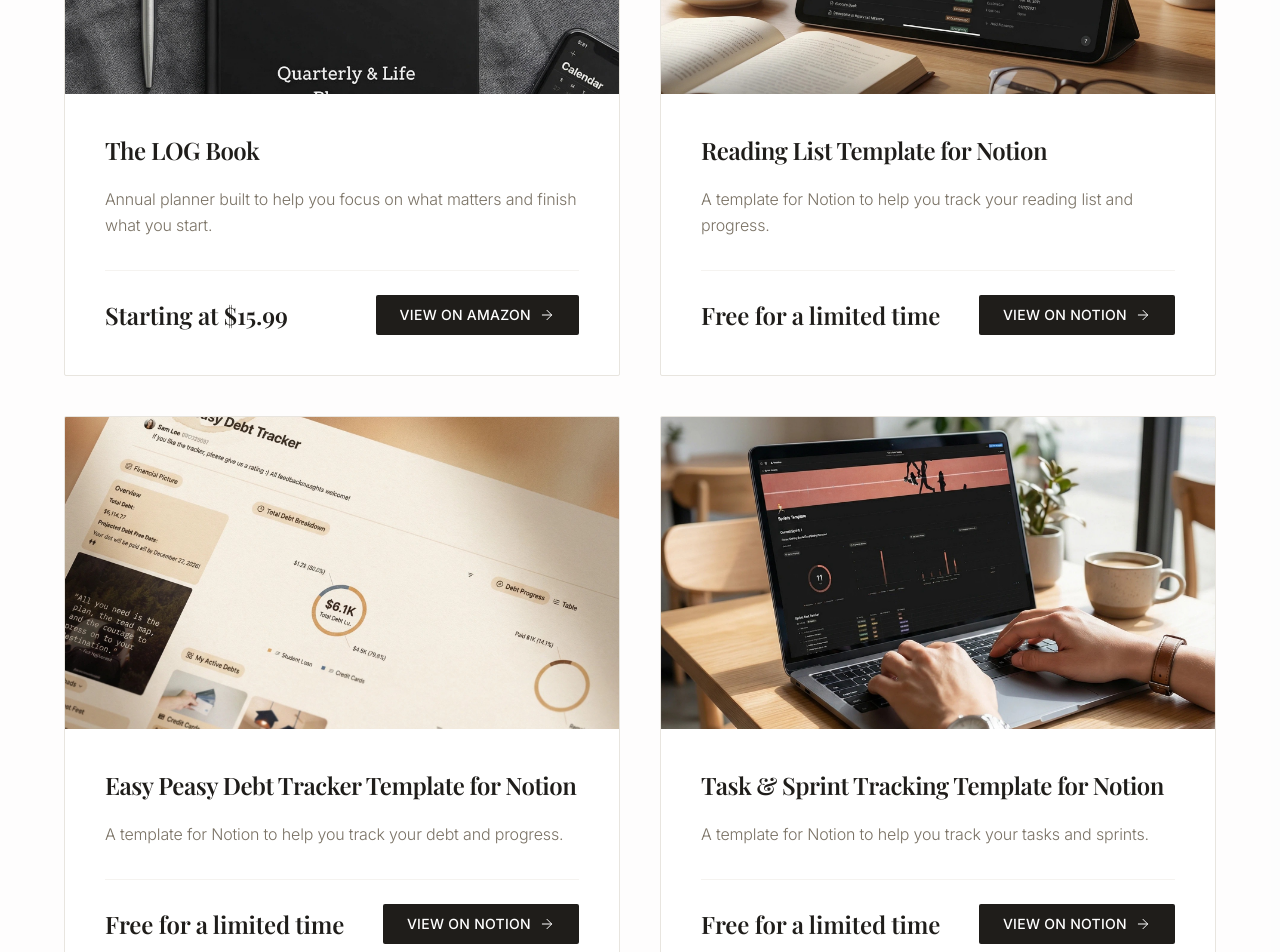
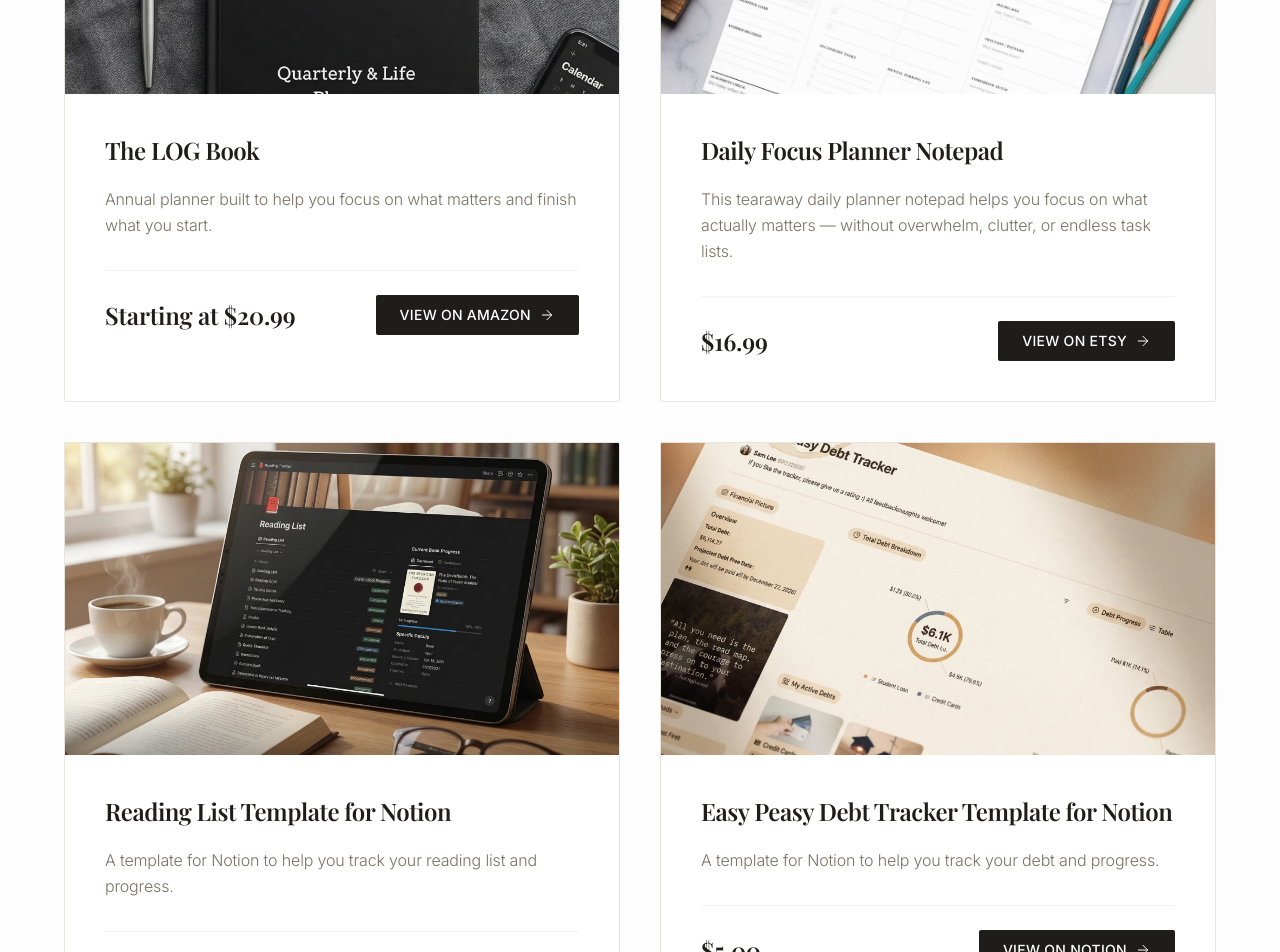
Before and after one commit to snlee159/life-organizer-guru, a React (Vite) app: page /products in a window 1280 px wide. Shown: the part 2560-3512 px from the top of the page. Built offline with nearby package versions, Linux system fonts and the light colour scheme; no server answers.

Commit message:
added new daily planner and updated prices

```diff
--- a/src/pages/Products.tsx
+++ b/src/pages/Products.tsx
@@ -1,87 +1,108 @@
-import { ArrowRight } from 'lucide-react'
+import { ArrowRight } from "lucide-react";
 
 export default function Products() {
   // Update the 'url' field for each product with your actual Gumroad, Etsy, or Amazon KDP links
   // The entire product card is clickable and will open the link in a new tab
   const products = [
     {
-      category: 'Apps & Tools',
+      category: "Apps & Tools",
       items: [
         {
-          title: 'Runtime Product Manager',
-          description: 'An automated product manager for your life, built to help you break down and scope tasks and prioritize with automated daily task assignment based on your goals, energy, and time.',
-          price: 'Free Tier Available',
-          url: 'https://runtimepm.com',
-          platform: 'Website',
-          image: '/images/runtime-pm-display.jpeg',
-        }
-      ]
-    },
-    {
-      category: 'Books',
-      items: [
-        {
-          title: 'Default to Less: How to Reduce Cognitive Load and Build a Life With Direction',
-          description: 'A calm, practical guide for high-functioning people who feel overwhelmed, showing how to reduce cognitive load by letting go first and rebuilding only what truly matters.',
-          price: 'Starting at $7.99', // $17.99 for paperback, $26.99 for hardcover
-          url: 'https://www.amazon.com/dp/B0GJF2CCS7',
-          platform: 'Amazon',
-          image: '/images/default-to-less.png',
+          title: "Runtime Product Manager",
+          description:
+            "An automated product manager for your life, built to help you break down and scope tasks and prioritize with automated daily task assignment based on your goals, energy, and time.",
+          price: "Free Tier Available",
+          url: "https://runtimepm.com",
+          platform: "Website",
+          image: "/images/runtime-pm-display.jpeg",
         },
       ],
     },
     {
-      category: 'Planners & Notion Templates',
+      category: "Books",
       items: [
         {
-          title: 'The LOG Book',
-          description: 'Annual planner built to help you focus on what matters and finish what you start.',
-          price: 'Starting at $15.99', // $29.99 for hardcover
-          url: 'https://www.amazon.com/dp/B0GHDSCSZ2',
-          platform: 'Amazon',
-          image: '/images/log_book_display.jpeg',
+          title:
+            "Default to Less: How to Reduce Cognitive Load and Build a Life With Direction",
+          description:
+            "A calm, practical guide for high-functioning people who feel overwhelmed, showing how to reduce cognitive load by letting go first and rebuilding only what truly matters.",
+          price: "Starting at $7.99", // $17.99 for paperback, $26.99 for hardcover
+          url: "https://www.amazon.com/dp/B0GJF2CCS7",
+          platform: "Amazon",
+          image: "/images/default-to-less.png",
+        },
+      ],
+    },
+    {
+      category: "Planners & Notion Templates",
+      items: [
+        {
+          title: "The LOG Book",
+          description:
+            "Annual planner built to help you focus on what matters and finish what you start.",
+          price: "Starting at $20.99", // $29.99 for hardcover
+          url: "https://www.amazon.com/dp/B0GHDSCSZ2",
+          platform: "Amazon",
+          image: "/images/log_book_display.jpeg",
         },
         {
-          title: 'Reading List Template for Notion',
-          description: 'A template for Notion to help you track your reading list and progress.',
-          price: 'Free for a limited time',
-          url: 'https://www.notion.so/marketplace/templates/virtual-bookcase-smart-reading-list',
-          platform: 'Notion',
-          image: '/images/reading-list-template.png',
+          title: "Daily Focus Planner Notepad",
+          description:
+            "This tearaway daily planner notepad helps you focus on what actually matters — without overwhelm, clutter, or endless task lists.",
+          price: "$16.99",
+          url: "https://www.etsy.com/listing/4455909723/daily-focus-planner-notepad-minimalist",
+          platform: "Etsy",
+          image: "/images/daily-focus-planner-notepad.png",
         },
         {
-          title: 'Easy Peasy Debt Tracker Template for Notion',
-          description: 'A template for Notion to help you track your debt and progress.',
-          price: 'Free for a limited time',
-          url: 'https://www.notion.so/marketplace/templates/easy-peasy-debt-tracker',
-          platform: 'Notion',
-          image: '/images/debt-tracker-template.png',
+          title: "Reading List Template for Notion",
+          description:
+            "A template for Notion to help you track your reading list and progress.",
+          price: "Free for a limited time",
+          url: "https://www.notion.so/marketplace/templates/virtual-bookcase-smart-reading-list",
+          platform: "Notion",
+          image: "/images/reading-list-template.png",
         },
         {
-          title: 'Task & Sprint Tracking Template for Notion',
-          description: 'A template for Notion to help you track your tasks and sprints.',
-          price: 'Free for a limited time',
-          url: 'https://www.notion.so/marketplace/templates/task-sprint-tracking',
-          platform: 'Notion',
-          image: '/images/task-sprint-template.png',
-        }
+          title: "Easy Peasy Debt Tracker Template for Notion",
+          description:
+            "A template for Notion to help you track your debt and progress.",
+          price: "$5.00",
+          url: "https://www.notion.so/marketplace/templates/easy-peasy-debt-tracker",
+          platform: "Notion",
+          image: "/images/debt-tracker-template.png",
+        },
+        {
+          title: "Task & Sprint Tracking Template for Notion",
+          description:
+            "A template for Notion to help you track your tasks and sprints.",
+          price: "Free for a limited time",
+          url: "https://www.notion.so/marketplace/templates/task-sprint-tracking",
+          platform: "Notion",
+          image: "/images/task-sprint-template.png",
+        },
       ],
     },
-  ]
+  ];
 
   return (
     <div className="min-h-screen bg-primary-50/30 section-spacing">
       <div className="container-custom">
         <div className="text-center mb-20">
-          <h1 className="text-display-2 font-display font-bold text-primary-900 mb-6 tracking-tighter">Our Products</h1>
+          <h1 className="text-display-2 font-display font-bold text-primary-900 mb-6 tracking-tighter">
+            Our Products
+          </h1>
           <p className="text-lg text-primary-600 max-w-2xl mx-auto font-light leading-relaxed">
-            Comprehensive guides and planners thoughtfully designed to help you organize every aspect of your life
+            Comprehensive guides and planners thoughtfully designed to help you
+            organize every aspect of your life
           </p>
         </div>
 
         {products.map((category) => (
           <div key={category.category} className="mb-24">
-            <h2 className="text-4xl font-display font-semibold mb-12 text-primary-900 tracking-tight border-b border-primary-200 pb-6">{category.category}</h2>
+            <h2 className="text-4xl font-display font-semibold mb-12 text-primary-900 tracking-tight border-b border-primary-200 pb-6">
+              {category.category}
+            </h2>
             <div className="grid grid-cols-1 md:grid-cols-2 gap-8 md:gap-10">
               {category.items.map((product, index) => (
                 <a
@@ -99,19 +120,29 @@ export default function Products() {
                       onError={(e) => {
                         // Fallback to a placeholder if image fails to load
                         const target = e.target as HTMLImageElement;
-                        target.style.display = 'none';
-                        target.parentElement!.style.background = 'linear-gradient(135deg, #f5f5f5 0%, #e0e0e0 100%)';
+                        target.style.display = "none";
+                        target.parentElement!.style.background =
+                          "linear-gradient(135deg, #f5f5f5 0%, #e0e0e0 100%)";
                       }}
                     />
                   </div>
                   <div className="p-10">
-                    <h3 className="text-2xl font-display font-semibold mb-5 text-primary-900 tracking-tight group-hover:text-primary-700 transition-colors">{product.title}</h3>
-                    <p className="text-primary-600 mb-8 leading-relaxed font-light">{product.description}</p>
+                    <h3 className="text-2xl font-display font-semibold mb-5 text-primary-900 tracking-tight group-hover:text-primary-700 transition-colors">
+                      {product.title}
+                    </h3>
+                    <p className="text-primary-600 mb-8 leading-relaxed font-light">
+                      {product.description}
+                    </p>
                     <div className="flex justify-between items-center pt-6 border-t border-primary-100">
-                      <span className="text-2xl font-display font-semibold text-primary-900">{product.price}</span>
+                      <span className="text-2xl font-display font-semibold text-primary-900">
+                        {product.price}
+                      </span>
                       <div className="flex items-center gap-2 px-6 py-2.5 bg-primary-900 text-white font-medium rounded-sm group-hover:bg-primary-800 transition-all duration-300 text-sm tracking-wide uppercase">
                         View on {product.platform}
-                        <ArrowRight className="w-4 h-4 group-hover:translate-x-1 transition-transform" strokeWidth={1.5} />
+                        <ArrowRight
+                          className="w-4 h-4 group-hover:translate-x-1 transition-transform"
+                          strokeWidth={1.5}
+                        />
                       </div>
                     </div>
                   </div>
@@ -122,5 +153,5 @@ export default function Products() {
         ))}
       </div>
     </div>
-  )
+  );
 }
```
Also changed, not shown: public/images/daily-focus-planner-notepad.png (added).
